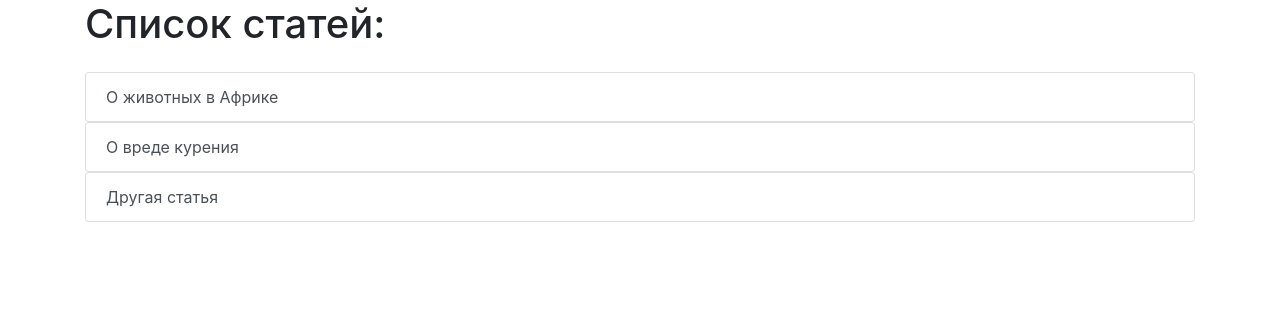
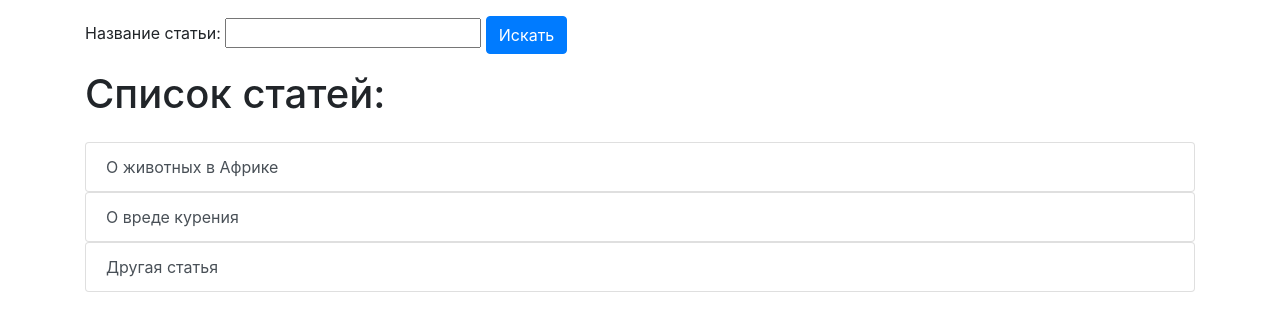
Before and after one commit to ArmaniEt/blog, a Django app: page / in a window 1280 px wide. Shown: the part 56-387 px from the top of the page. Run offline with Django 3.2, Linux system fonts and the light colour scheme; data comes from the database, SQL or seed files in the repository; some libraries are stand-ins or nearby versions.

Commit message:
Added search form

```diff
--- /dev/null
+++ b/source/webapp/forms.py
@@ -0,0 +1,5 @@
+from django import forms
+
+
+class ArticleSearchForm(forms.Form):
+    article_name = forms.CharField(max_length=200, required=False, label='Название статьи')
--- a/source/webapp/templates/index.html
+++ b/source/webapp/templates/index.html
@@ -4,10 +4,19 @@
 {% block menu %}
 {% endblock %}
 {% block content %}
+    <div class="mt-3">
+        <form action="{% url 'index' %}" method="GET">
+            {% csrf_token %}
+            {{ form.article_name.label }}: {{ form.article_name }}
+            <button type="submit" class="btn btn-primary">Искать</button>
+        </form>
+    </div>
+    <div class="mt-3" >
         <h1 class="mb-4">Список статей: </h1>
         {% for article in article_list %}
             <div class="list-group">
                 <a href="{% url 'article_view' article.pk%}" class="list-group-item list-group-item-action">{{ article.title }}</a>
             </div>
         {% endfor %}
+    </div>
 {% endblock %}
--- a/source/webapp/views.py
+++ b/source/webapp/views.py
@@ -1,10 +1,19 @@
-from django.views.generic import ListView, DetailView
+from django.views.generic import ListView, DetailView, FormView
 from webapp.models import Article, User
+from webapp.forms import ArticleSearchForm
 
 
-class ArticleListView(ListView):
+class ArticleListView(ListView, FormView):
     template_name = 'index.html'
     model = Article
+    form_class = ArticleSearchForm
+
+    def get_queryset(self):
+        article_name = self.request.GET.get('article_name')
+        if article_name:
+            return self.model.objects.filter(title__icontains=article_name)
+        else:
+            return self.model.objects.all()
 
 
 class ArticleDetailView(DetailView):
```
Lines whose indentation alone changed are shown as unchanged.
